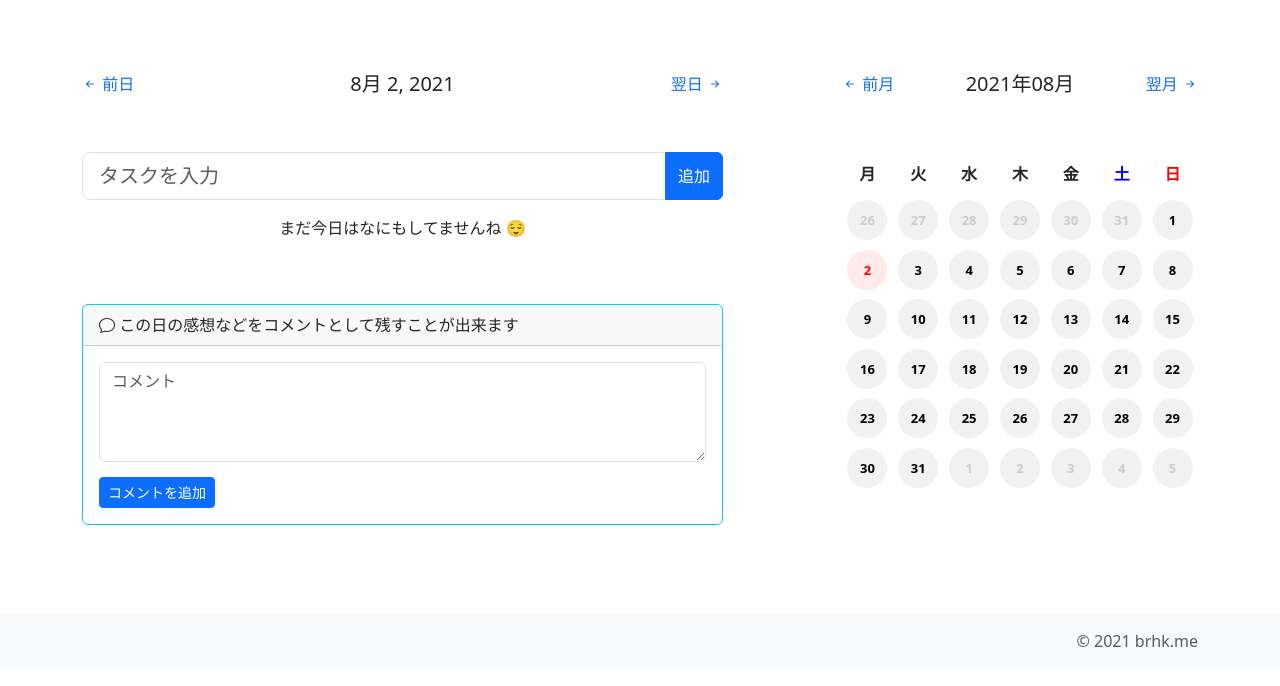
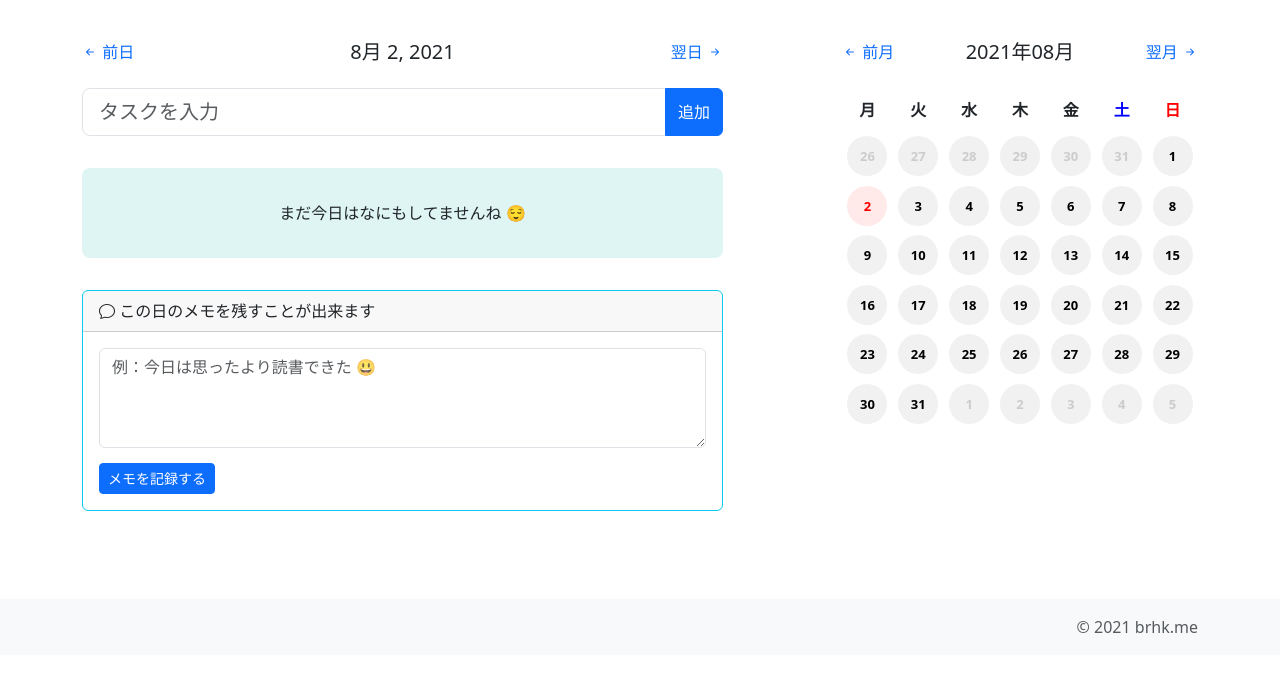
Before and after one commit to kazuoyamana/DoneList, a Django app: page / in a window 1280 px wide. Shown: the part 56-742 px from the top of the page. Run offline with Django 3.2, Linux system fonts and the light colour scheme; the visitor is signed in with stand-in values (Sample User, id 1); data that the repository does not hold is empty; style sheets or scripts are compiled from the project's sources; some libraries are stand-ins or nearby versions.

Commit message:
Design Top Guest page and others.

```diff
--- a/static/scss/main.scss
+++ b/static/scss/main.scss
@@ -1,7 +1,29 @@
 body {
 }
 
-ul.list-group {
+.top-image {
+  background: url("../img/top_image@2x.png") no-repeat 90% 50% / 30% auto;
+  padding: 15% 40% 15% 12%;
+
+  @media screen and (max-width: 768px) {
+    background: url("../img/top_image@2x.png") no-repeat 50% 5% / 70% auto;
+    padding: 70% 5% 10%;
+    .buttons {
+      text-align: center;
+    }
+  }
+}
+
+ul.task-list {
+  background-color: #def5f4;
+  border-radius: 8px;
+  padding: 14px;
+  margin: 2em auto;
+
+  p {
+    margin: 1.2em auto;
+  }
+
   li {
 
     label {
@@ -15,6 +37,7 @@ ul.list-group {
   }
 }
 
+
 nav.navbar {
   background-color: #eee;
 }
@@ -26,9 +49,11 @@ table.task-calendar {
     th {
       text-align: center;
       padding: .6em 0;
+
       &.week-sat {
         color: blue;
       }
+
       &.week-sun {
         color: red;
       }
@@ -48,7 +73,6 @@ table.task-calendar {
         width: 40px;
 
         &.has-task {
-
           a {
             color: white;
             background-color: #0d6efd;
@@ -98,6 +122,7 @@ table.task-calendar {
         background-color: white;
         border-radius: 100%;
       }
+
       // コメントマーク
       i.bi-chat {
         position: absolute;
@@ -121,7 +146,7 @@ table.task-calendar {
 
 
 .comment {
-  margin: 3em 0;
+
   h3 {
     font-size: 16px;
     padding: 10px;
@@ -139,6 +164,7 @@ table.task-calendar {
 
   .comment-edit {
   }
+
   .comment-normal {
   }
 }
--- a/task/views.py
+++ b/task/views.py
@@ -55,15 +55,15 @@ class TopView(mixins.MonthWithTaskMixin, generic.TemplateView):
 
         the_day = datetime.date(kwargs['year'], kwargs['month'], kwargs['day'])
 
-        # コメントを取得、なければNoneを入れておく
-        try:
-            comment = Comment.objects.filter(created_by=request.user, created_at=the_day)[0]
-        except IndexError:
-            comment = None
-
         if request.user.is_authenticated:
             tasks = Task.objects.filter(created_by=request.user, created_at=the_day)
             form = AddTaskForm(request.POST or None)
+
+            # コメントを取得、なければNoneを入れておく
+            try:
+                comment = Comment.objects.filter(created_by=request.user, created_at=the_day)[0]
+            except IndexError:
+                comment = None
 
             # コメントが存在すれば編集モードに
             if comment:
--- a/templates/accounts/login.html
+++ b/templates/accounts/login.html
@@ -3,6 +3,8 @@
 
 {% block content %}
   <div class="container">
+    <div class="row justify-content-center">
+      <div class="col-md-5">
 
         <h2 class="my-5">ログイン</h2>
 
@@ -13,4 +15,6 @@
         </form>
 
       </div>
+    </div>
+  </div>
 {% endblock %}
--- a/templates/accounts/signup.html
+++ b/templates/accounts/signup.html
@@ -3,6 +3,8 @@
 
 {% block content %}
   <div class="container">
+    <div class="row justify-content-center">
+      <div class="col-md-5">
 
         <h2 class="my-5">ユーザー登録</h2>
 
@@ -13,4 +15,6 @@
         </form>
 
       </div>
+    </div>
+  </div>
 {% endblock %}
--- a/templates/task/top.html
+++ b/templates/task/top.html
@@ -22,7 +22,7 @@
 
       <div class="col-lg-8 col-md-10 col-xl-7">
 
-        <div class="row justify-content-between my-5">
+        <div class="row justify-content-between my-3">
           <div class="prev col-3"><a href="{% url 'task:day' yesterday.year yesterday.month yesterday.day %}">
             <i class="bi bi-arrow-left-short"></i> 前日</a>
           </div>
@@ -40,7 +40,7 @@
           </div>
         </form>
 
-        <ul class="list-group list-group-flush">
+        <ul class="list-group list-group-flush task-list">
           {% for task in tasks_of_the_day %}
             <li class="list-group-item d-flex justify-content-between task-{{ task.id }}">
               <label for="task-check-{{ task.id }}">
@@ -53,7 +53,7 @@
                 {% endif %}
               </label>
               <a href="{% url 'task:delete' task_id=task.id %}" data-task-id="{{ task.id }}" class="delete">
-                <i class="bi bi-x-circle-fill"> </i>
+                <i class="bi bi-x-circle-fill" style="color: red"> </i>
               </a>
             </li>
           {% empty %}
@@ -76,7 +76,7 @@
               {% csrf_token %}
               <div class="card-header">
                 <div class="d-flex justify-content-between">
-                  <div class="col"><i class="bi bi-chat"></i> この日の感想など</div>
+                  <div class="col"><i class="bi bi-chat"></i> この日のメモ</div>
                   <a class="" id="edit-comment"><span class="badge rounded-pill bg-secondary">編集する</span></a>
                 </div>
               </div>
@@ -86,8 +86,8 @@
               </div>
 
               <div class="card-body comment-edit" style="display: none">
-                {{ comment_form.body|attr:'class:form-control comment_form'|attr:'placeholder:コメント' }}
-                <input type="submit" value="コメントを変更" class="btn btn-sm btn-primary">
+                {{ comment_form.body|attr:'class:form-control comment_form' }}
+                <input type="submit" value="メモを変更" class="btn btn-sm btn-primary">
                 <a class="btn btn-secondary btn-sm" id="cancel-comment">キャンセル</a>
                 <a class="btn btn-danger btn-sm"
                    href="{% url 'task:delete_co' the_day.year the_day.month the_day.day %}">削除</a>
@@ -95,11 +95,11 @@
 
             </form>
           {% else %}
-            <div class="card-header"><i class="bi bi-chat"></i> この日の感想などをコメントとして残すことが出来ます</div>
+            <div class="card-header"><i class="bi bi-chat"></i> この日のメモを残すことが出来ます</div>
             <form method="post" class="m-3">
               {% csrf_token %}
-              {{ comment_form.body|attr:'class:form-control comment_form'|attr:'placeholder:コメント' }}
-              <input type="submit" value="コメントを追加" class="btn btn-sm btn-primary">
+              {{ comment_form.body|attr:'class:form-control comment_form'|attr:'placeholder:例：今日は思ったより読書できた 😃' }}
+              <input type="submit" value="メモを記録する" class="btn btn-sm btn-primary">
             </form>
           {% endif %}
 
@@ -111,7 +111,7 @@
 
       <div class="col-lg-8 col-md-10 col-xl-4">
 
-        <div class="row justify-content-between my-5">
+        <div class="row justify-content-between my-3">
           <div class="prev col-3"><a href="{% url 'task:day' month_previous.year month_previous.month the_day.day %}">
             <i class="bi bi-arrow-left-short"></i> 前月</a>
           </div>
```
Also changed, not shown: task/mixins.py (+4 -3 lines), templates/task/top_guest.html (+9 -21 lines), static/img/top_image.png (added). Lines whose indentation alone changed are shown as unchanged.
